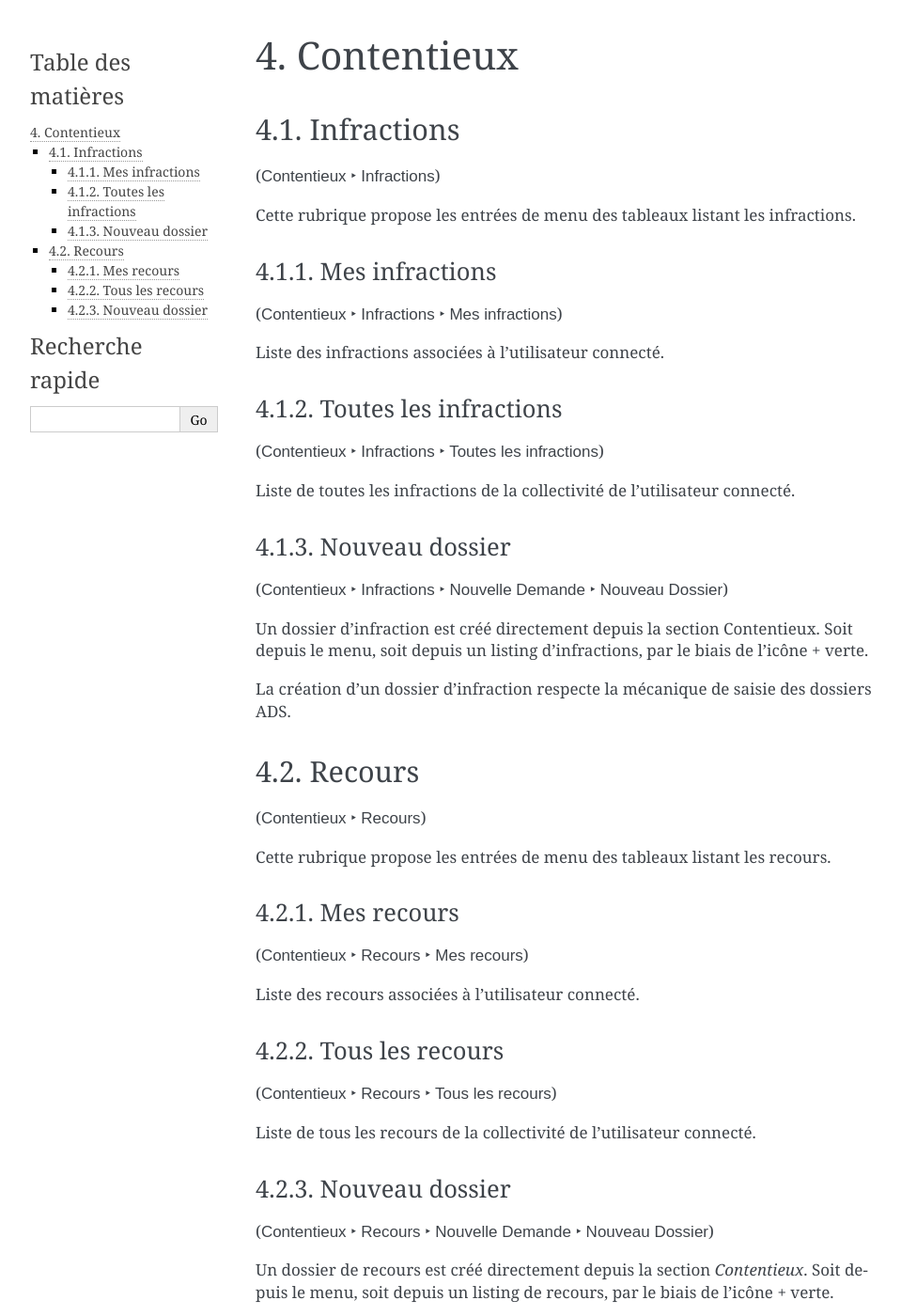
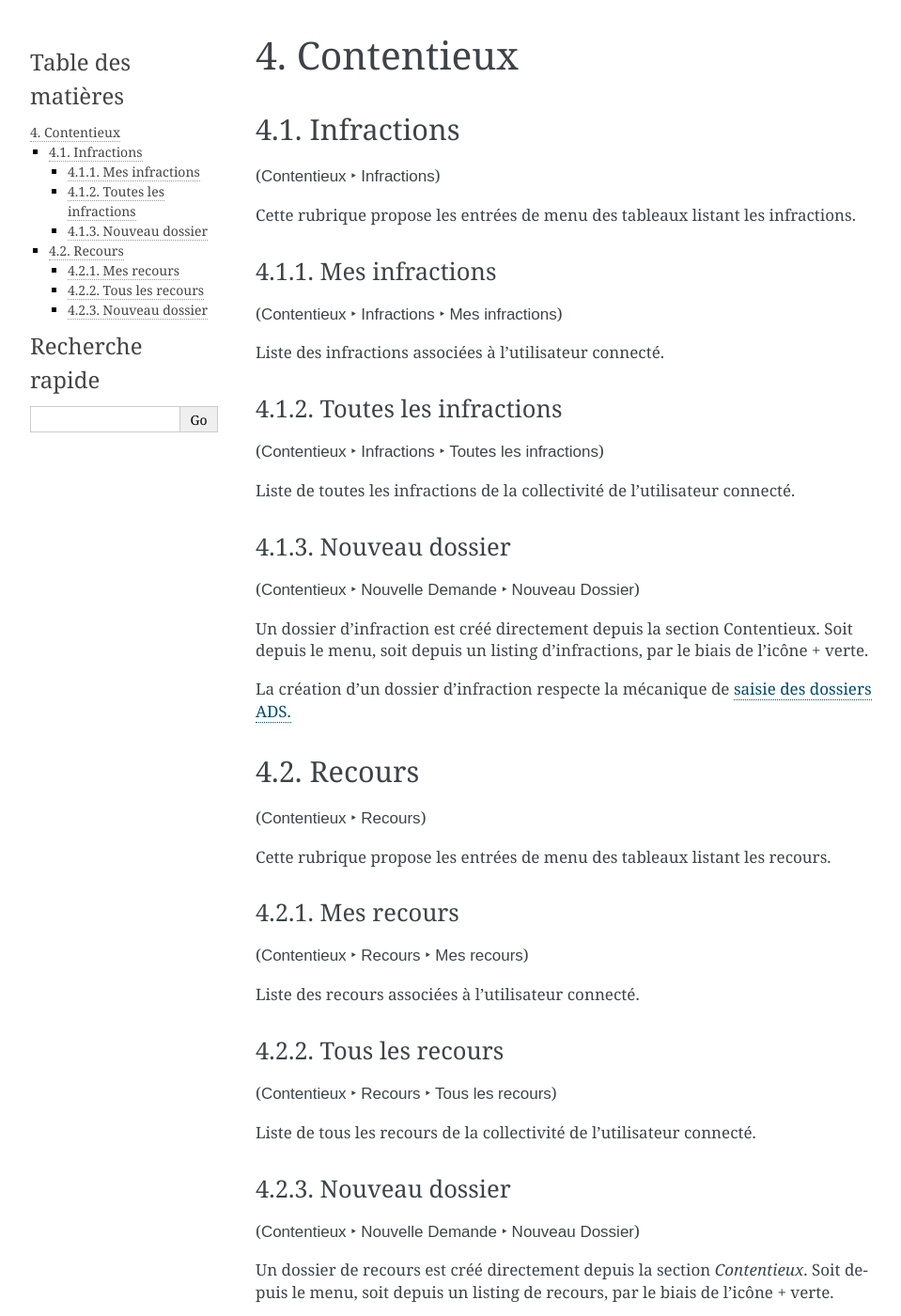
Before and after one commit to mpavaux/openads-documentation, a Sphinx documentation site: the page built from source/manuel_utilisateur/contentieux.rst, in a window 1280 px wide and 1400 px high. Shown: the whole window at 94% size, without its empty margins (148-1107 px from the left). Built offline with Sphinx 7.4.7, drawn with Linux system fonts in a browser that asks for light colours.

Commit message:
correction de la documentation
- contentieux
  - mise a jour captures d'écran nouveau dossier
  - correction fil d'Arianne pour création dossiers
- profils service_consulte_di & service_consulte_interne
  - rubrique instruction: correction accès données techniques qui ne devait pas
    y être

```diff
--- a/source/manuel_utilisateur/contentieux.rst
+++ b/source/manuel_utilisateur/contentieux.rst
@@ -36,11 +36,12 @@
 
 Nouveau dossier
 ===============
-(:menuselection:`Contentieux --> Infractions --> Nouvelle Demande --> Nouveau Dossier`)
+(:menuselection:`Contentieux --> Nouvelle Demande --> Nouveau Dossier`)
 
 Un dossier d'infraction est créé directement depuis la section Contentieux. Soit depuis le menu, soit depuis un listing d'infractions, par le biais de l'icône *+* verte.
 
-La création  d'un dossier d'infraction respecte la mécanique de saisie des dossiers ADS.
+La création d'un dossier d'infraction respecte la mécanique de :ref:`saisie des
+dossiers ADS.<guichet_unique_nouvelle_demande>`
 
 .. _contentieux_recours:
 
@@ -74,7 +75,7 @@
 
 Nouveau dossier
 ===============
-(:menuselection:`Contentieux --> Recours --> Nouvelle Demande --> Nouveau Dossier`)
+(:menuselection:`Contentieux --> Nouvelle Demande --> Nouveau Dossier`)
 
 Un dossier de recours est créé directement depuis la section *Contentieux*. Soit depuis le menu, soit depuis un listing de recours, par le biais de l'icône *+* verte.
 
--- a/source/manuel_utilisateur/ergonomie/profils/service_consulte_di.rst
+++ b/source/manuel_utilisateur/ergonomie/profils/service_consulte_di.rst
@@ -68,7 +68,6 @@
 
   - *DI* :
 
-    - Accéder à la fiche de visualisation des données techniques.
     - Accéder au dossier d'instruction dans le SIG.
     - Afficher l'édition de récapitulatif du dossier d'instruction.
 
--- a/source/manuel_utilisateur/ergonomie/profils/service_consulte_interne.rst
+++ b/source/manuel_utilisateur/ergonomie/profils/service_consulte_interne.rst
@@ -62,7 +62,6 @@
 
   - *DI* :
 
-    - Accéder à la fiche de visualisation des données techniques.
     - Accéder au dossier d'instruction dans le SIG.
     - Afficher l'édition de récapitulatif du dossier d'instruction.
 
```
Also changed, not shown: source/manuel_utilisateur/contentieux_demande_dossier_recours.png, source/manuel_utilisateur/contentieux_demande_dossier_recours_erreur_dossier_conteste.png.
